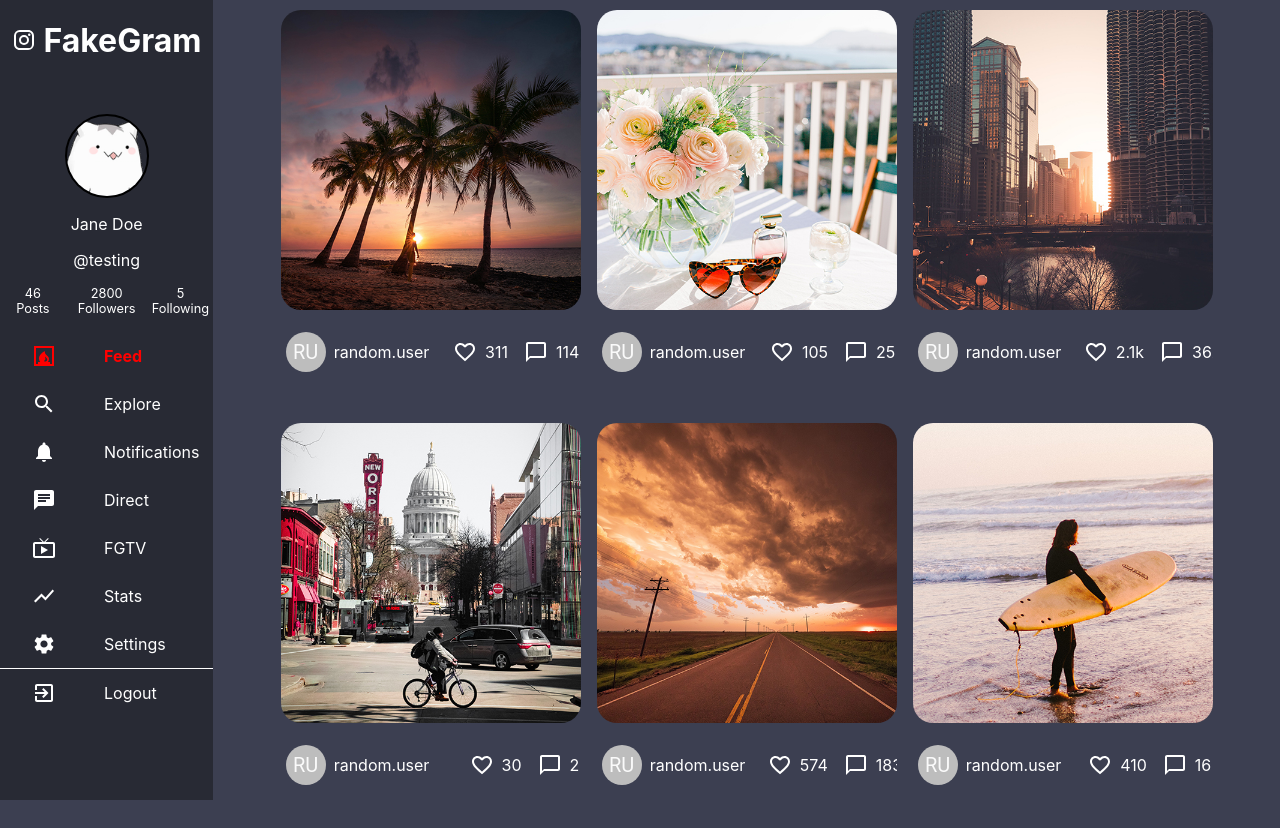
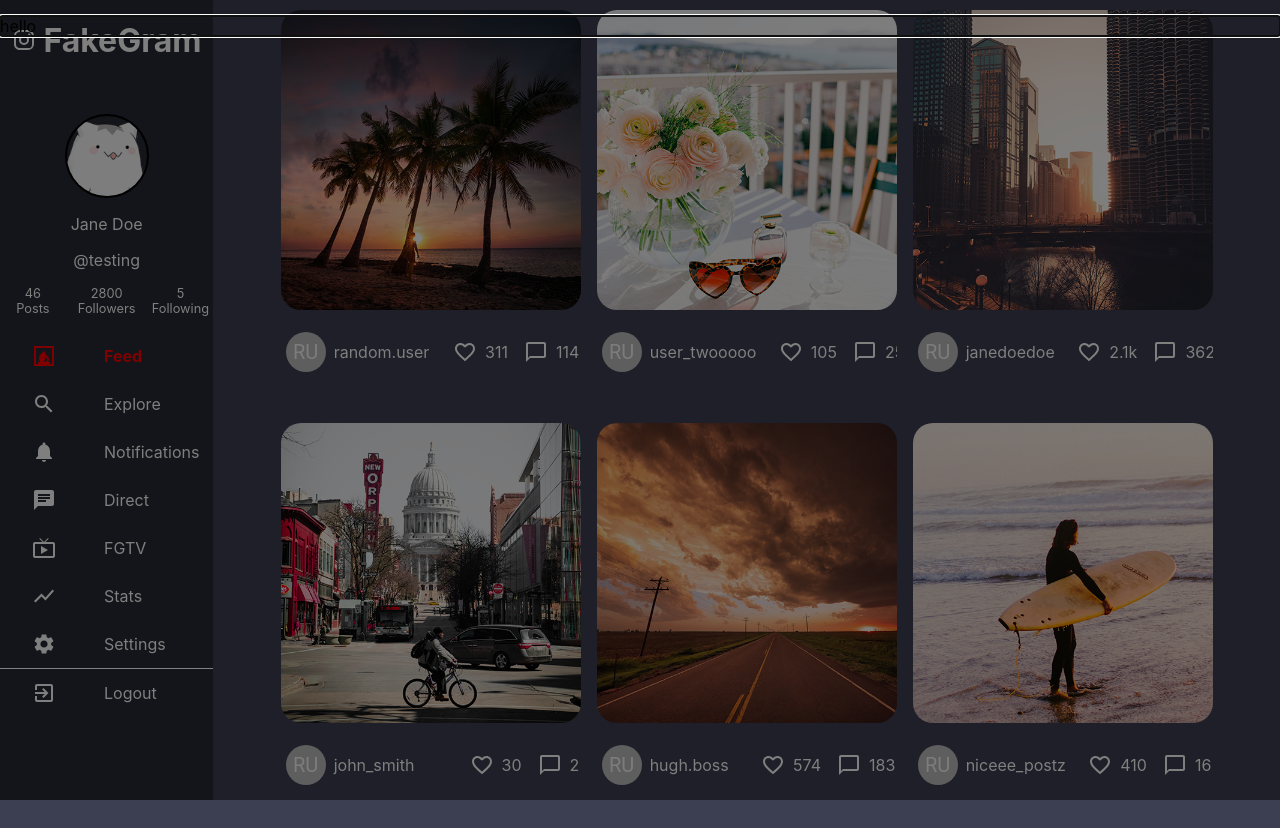
Before and after one commit to JNoris/social-media-react-app, a React (Create React App) app in the folder social-media-react-app/: page / in a window 1280 px wide. Both pictures are taken after a click on the icon 535 px from the left and 352 px from the top of the page. Built offline with nearby package versions, Linux system fonts and the light colour scheme.

Commit message:
implemented test modal on comment icon click - not complete - stashing changes for the day

```diff
--- a/social-media-react-app/src/components/PostCard/PostCard.js
+++ b/social-media-react-app/src/components/PostCard/PostCard.js
@@ -16,8 +16,10 @@ const PostCard = (props) => {
                     img = {post.img}
                />
                <PostCardContent
+                    user = {post.username}
                     likes = {post.likes}
                     comments = {post.comments}
+                    post = {post}
                />
             </Card>
         </CardWrapper>
--- a/social-media-react-app/src/components/PostCard/PostCardContent/PostCardContent.js
+++ b/social-media-react-app/src/components/PostCard/PostCardContent/PostCardContent.js
@@ -1,19 +1,23 @@
 import React, { useState } from 'react';
 import CardContent from '@material-ui/core/CardContent';
 import CardActions from '@material-ui/core/CardActions';
-import {ContentWrapper} from './PostCardContentStyles'
+import {ContentWrapper} from './PostCardContent.styles'
 import PostStats from './PostStats'
 import UserInfo from './UserInfo'
 
 const PostCardContent = (props) => {
+    console.log(props)
     return (
         <ContentWrapper>
             <CardContent>
                 <CardActions disableSpacing>
-                    <UserInfo />
+                    <UserInfo
+                        username={props.user}
+                    />
                    <PostStats
                         likes={props.likes}
                         comments={props.comments}
+                        post={props.post}
                    />
                 </CardActions>
             </CardContent>
--- a/social-media-react-app/src/components/PostCard/PostCardContent/PostImage.js
+++ b/social-media-react-app/src/components/PostCard/PostCardContent/PostImage.js
@@ -1,10 +1,9 @@
 import React, { useState } from 'react';
 import CardMedia  from '@material-ui/core/CardMedia';
-import {Media} from './PostCardContentStyles';
+import {Media} from './PostCardContent.styles';
 import img from "../../temp/postImgs/img1.jpg"
 
 const PostImage = (props) => {
-    console.log("props", props)
     return (
         <Media>
             <CardMedia>
--- a/social-media-react-app/src/components/PostCard/PostCardContent/PostStats.js
+++ b/social-media-react-app/src/components/PostCard/PostCardContent/PostStats.js
@@ -1,11 +1,13 @@
 import React, { useState } from 'react';
 import FavoriteBorderIcon from '@material-ui/icons/FavoriteBorder';
 import ChatBubbleOutlineIcon from '@material-ui/icons/ChatBubbleOutline';
-import {ContentComponent, PostActions} from './PostCardContentStyles'
+import {ContentComponent, PostActions} from './PostCardContent.styles'
+import PostViewModal from '../../PostViewModal/PostViewModal'
 
 const PostStats = (props) => {
     const [like, setLike] = useState(false);
     const [heartColor, setHeartColor] = useState({color: "#fff"})
+    const [isOpen, setIsOpen] = useState(false)
 
     function handleLike() {
         setLike(!like);
@@ -19,7 +21,13 @@ const PostStats = (props) => {
         }
     }
 
+    function toggleModal() {
+        console.log("toggleModal")
+        setIsOpen(!isOpen);
+    }
+
     return (
+        <div>
         <PostActions>
             <ContentComponent>
                 <FavoriteBorderIcon
@@ -33,12 +41,18 @@ const PostStats = (props) => {
             </ContentComponent>
             <ContentComponent>
                 <ChatBubbleOutlineIcon
-                    // onClick open individual post view - shows input field to comment + view comments
+                    onClick={toggleModal}
                 />
                     {/* onClick open list view of commments */}
                     <p id="comments">{props.comments}</p>
                 </ContentComponent>
         </PostActions>
+        <PostViewModal
+            show={isOpen}
+            onClose={toggleModal}
+            post = {props.post}
+        />
+        </div>
     )
 }
 
--- a/social-media-react-app/src/components/PostCard/PostCardContent/UserInfo.js
+++ b/social-media-react-app/src/components/PostCard/PostCardContent/UserInfo.js
@@ -1,12 +1,12 @@
 import React, { useState } from 'react';
 import Avatar from '@material-ui/core/Avatar';
-import {ContentComponent} from './PostCardContentStyles'
+import {ContentComponent} from './PostCardContent.styles'
 
-const UserInfo = () => {
+const UserInfo = (props) => {
     return (
          <ContentComponent>
             <Avatar aria-label="user">RU</Avatar>
-                <p>random.user</p>
+                <p>{props.username}</p>
         </ContentComponent>
     )
 }
--- a/social-media-react-app/src/components/PostGridView/PostGridView.js
+++ b/social-media-react-app/src/components/PostGridView/PostGridView.js
@@ -1,7 +1,7 @@
 import React, {useState} from 'react';
 import PostCard from '../PostCard/PostCard'
 import Grid from '@material-ui/core/Grid';
-import {GridWrapper} from "./PostGridViewStyles";
+import {GridWrapper} from "./PostGridView.styles";
 
 //temp
 import img1 from "../temp/postImgs/img5.jpg"
@@ -19,31 +19,37 @@ const PostGridView = () => {
     // temp dummy data
     var tempPostContent = [
         {
+            username: "random.user",
             img: img1,
             likes: "311",
             comments: "114"
         },
         {
+            username: "user_twooooo",
             img: img3,
             likes: "105",
             comments: "25"
         },
         {
+            username: "janedoedoe",
             img: img2,
             likes: "2.1k",
             comments: "362"
         },
         {
+            username: "john_smith",
             img: img5,
             likes: "30",
             comments: "2"
         },
         {
+            username: "hugh.boss",
             img: img4,
             likes: "574",
             comments: "183"
         },
         {
+            username: "niceee_postz",
             img: img6,
             likes: "410",
             comments: "16"
--- /dev/null
+++ b/social-media-react-app/src/components/PostViewModal/PostViewModal.js
@@ -0,0 +1,36 @@
+import React, {forwardRef, useState} from 'react';
+import Modal from '@material-ui/core/Modal';
+import Backdrop from '@material-ui/core/Backdrop';
+import Fade from '@material-ui/core/Fade';
+import PostCard from '../PostCard/PostCard'
+
+const PostViewModal = (props) => {
+
+    console.log("modal",props);
+
+
+    return (
+  !props.show ? null : (
+    <Modal
+        aria-labelledby=""
+        aria-describedby=""
+        open={true}
+        onClose={props.onClose}
+        closeAfterTransition
+        BackdropComponent={Backdrop}
+        BackdropProps={{
+        timeout: 500,
+    }}
+  >
+    <Fade in={true}>
+      {/* <PostCard
+        post = {props.post}
+      /> */}
+      <p>hello</p>
+    </Fade>
+  </Modal>
+)
+  );
+
+  }
+  export default PostViewModal;
```
Also changed, not shown: social-media-react-app/src/components/PostCard/PostCardContent/PostCardContent.styles.js (renamed from social-media-react-app/src/components/PostCard/PostCardContent/PostCardContentStyles.js), social-media-react-app/src/components/PostGridView/PostGridView.styles.js (renamed from social-media-react-app/src/components/PostGridView/PostGridViewStyles.js), social-media-react-app/src/components/PostViewModal/PostViewModalStyles.js (added).
